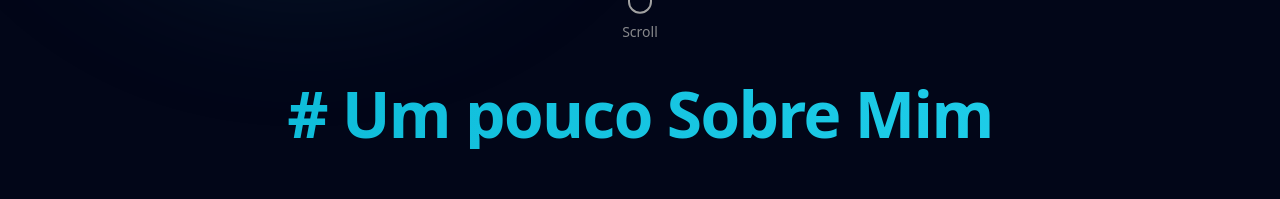
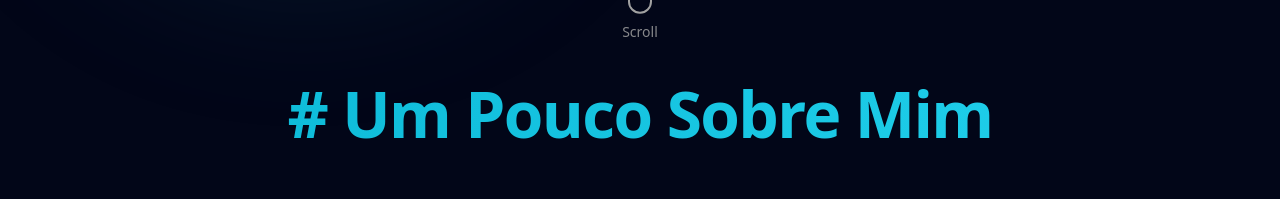
Before and after one commit to vitorkravs/portfolio-profissional-v2, a Next.js app: page / in a window 1280 px wide. Shown: the part 722-921 px from the top of the page. Built offline with nearby package versions, Linux system fonts and the light colour scheme.

Commit message:
feat: ajuste de título da seção aboutme

```diff
--- a/components/AboutMe/index.tsx
+++ b/components/AboutMe/index.tsx
@@ -182,7 +182,7 @@ export default function AboutMe() {
                 className="w-full text-3xl sm:text-4xl md:text-[3rem] lg:text-[3rem] xl:text-[4rem] text-center font-extrabold bg-gradient-to-r from-main-500 to-main-400 text-transparent bg-clip-text tracking-tight md:pt-12 lg:pt-0 mb-6 md:mb-14"
                 variants={itemVariants}
             >
-                # Um pouco Sobre Mim
+                # Um Pouco Sobre Mim
             </motion.h1>
             <div className="container mx-4 md:mx-12">
                 {isMobile ? (
```
